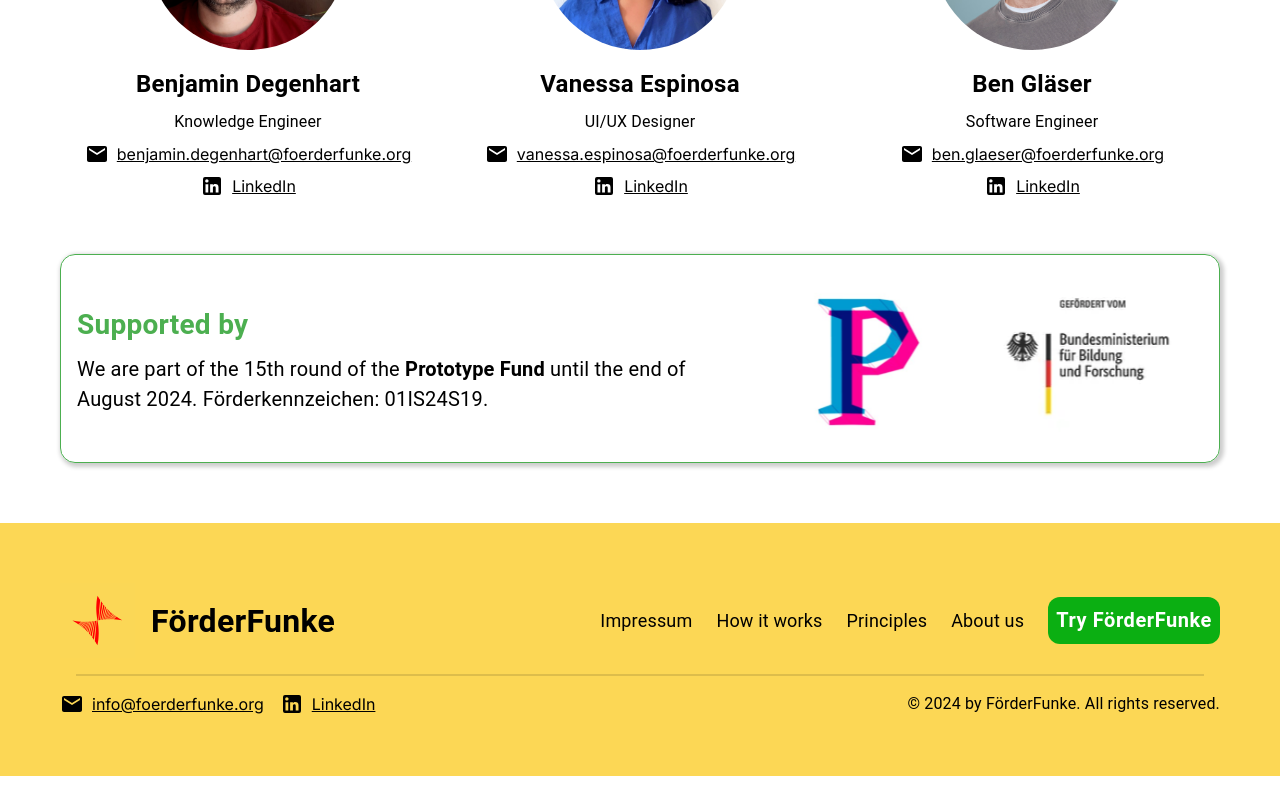
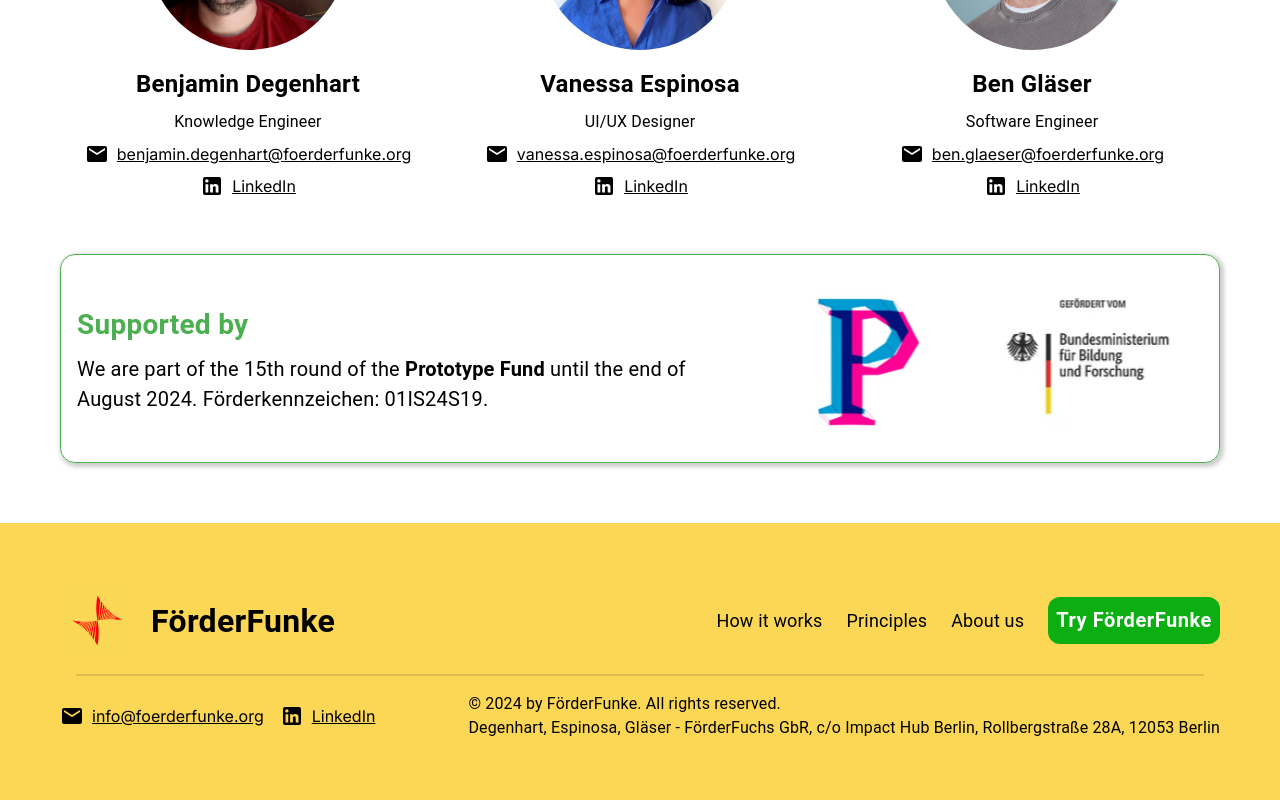
Before and after one commit to Citizen-Knowledge-Graph/foerderfunke-react-app, a React (Create React App) app: page / in a window 1280 px wide. Shown: the part 3532-4332 px from the top of the page. Before the commit the page ends 4308 px from the top, so only its background shows below. Built offline with nearby package versions, Linux system fonts and the light colour scheme.

Commit message:
Show GbR instead of Impressum

```diff
--- a/src/screens/landing-page/sections/footer/views/LandingPageFooterDesktop.js
+++ b/src/screens/landing-page/sections/footer/views/LandingPageFooterDesktop.js
@@ -16,9 +16,6 @@ const LandingPageFooterDesktop = () => {
             <HStack justifyContent={'space-between'} alignItems={'center'}>
                 <LogoBar/>
                 <HStack gap={3} justifyContent={'center'} alignItems={'center'}>
-                    <Typography sx={styles.navbarItemText}>
-                        Impressum
-                    </Typography>
                     <NarBarLink to={"/#how-it-works"} title={'How it works'}/>
                     <NarBarLink to={"/#principles"} title={'Principles'}/>
                     <NarBarLink to={"/#about-us"} title={'About us'}/>
@@ -34,6 +31,11 @@ const LandingPageFooterDesktop = () => {
                 <HStack>
                     <Typography sx={styles.copyrightText}>
                         ©  2024 by FörderFunke. All rights reserved.
+                        <br/>
+                        Degenhart, Espinosa, Gläser - FörderFuchs GbR,
+                        c/o Impact Hub Berlin,
+                        Rollbergstraße 28A,
+                        12053 Berlin
                     </Typography>
                 </HStack>
             </HStack>
--- a/src/screens/landing-page/sections/footer/views/LandingPageFooterMobile.js
+++ b/src/screens/landing-page/sections/footer/views/LandingPageFooterMobile.js
@@ -20,15 +20,17 @@ const LandingPageFooterMobile = () => {
             </VStack>
             <Divider variant="middle" sx={{borderBottomWidth: '2px'}}/>
             <VStack alignItems={'center'}>
-                <Typography sx={styles.navbarItemText}>
-                    Impressum
-                </Typography>
                 <NarBarLink to={"/#how-it-works"} title={'How it works'}/>
                 <NarBarLink to={"/#principles"} title={'Principles'}/>
                 <NarBarLink to={"/#about-us"} title={'About us'}/>
                 <LandingPageWAppButton backgroundColor={'secondary'}/>
                 <Typography sx={styles.copyrightText}>
                     ©  2024 by FörderFunke. All rights reserved.
+                    <br/>
+                    Degenhart, Espinosa, Gläser - FörderFuchs GbR,
+                    c/o Impact Hub Berlin,
+                    Rollbergstraße 28A,
+                    12053 Berlin
                 </Typography>
             </VStack>
         </VStack>
```
